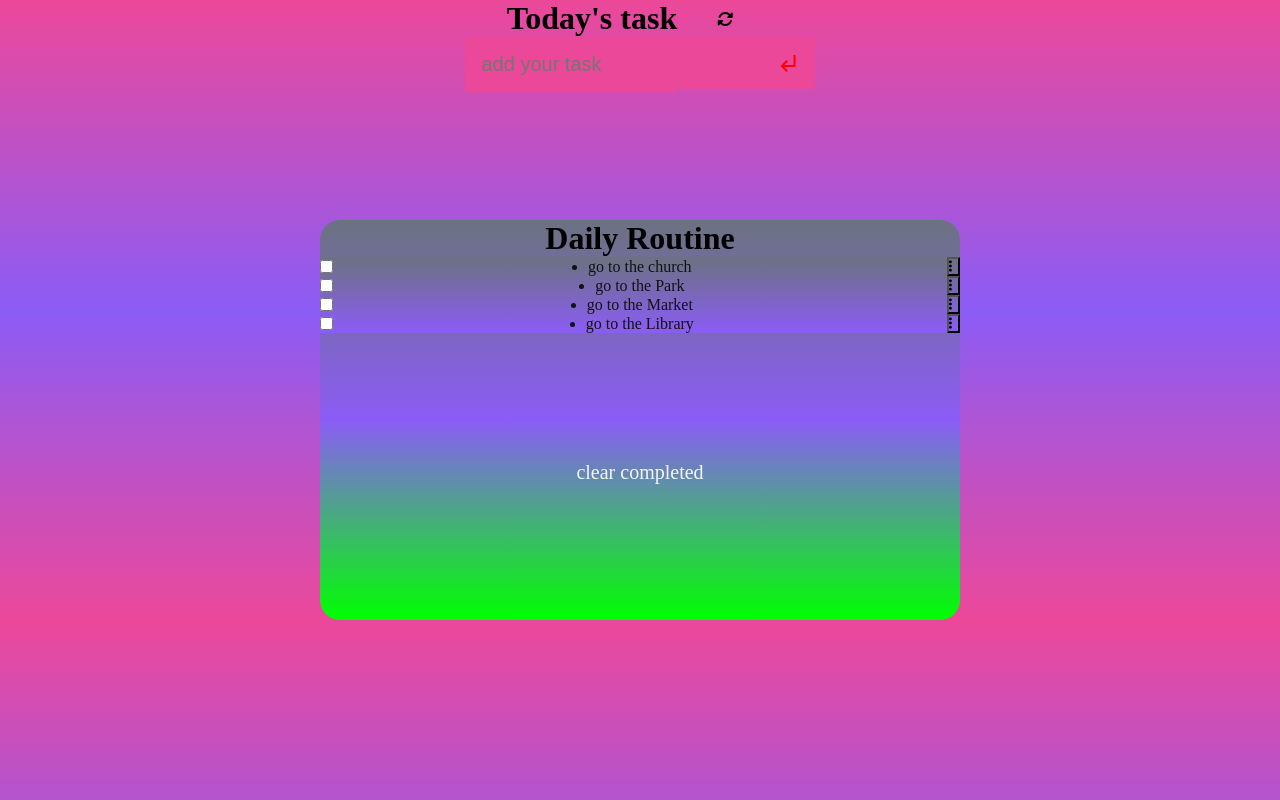
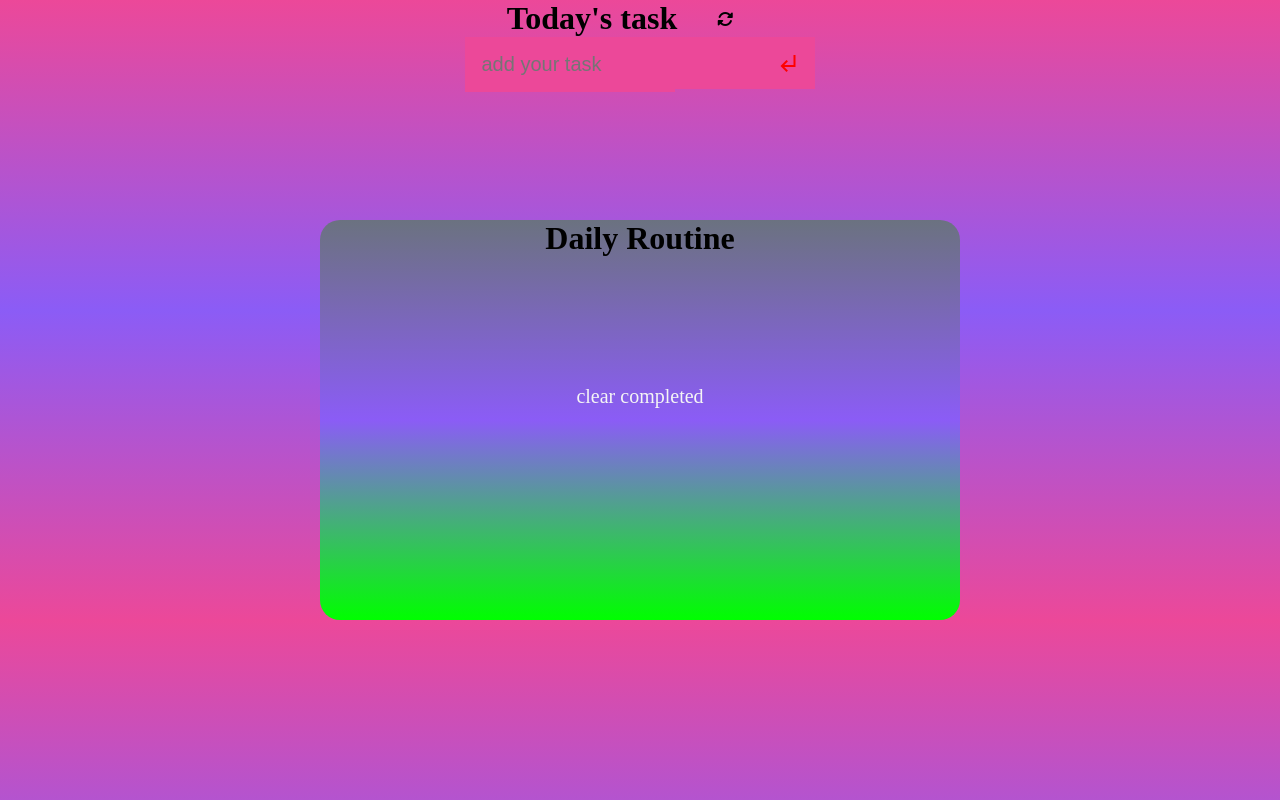
Before and after one commit to Ambrosegithub/Task-List-App, a website built with webpack: page src/index.html in a window 1280 px wide. Built offline with nearby package versions, Linux system fonts and the light colour scheme.

Commit message:
Make changes

```diff
--- a/src/index.css
+++ b/src/index.css
@@ -101,7 +101,6 @@ body {
   margin-right: 1%;
   background-color: inherit;
   border: none;
-  display: none;
 }
 
 #vertical-dots,
--- a/src/index.html
+++ b/src/index.html
@@ -30,6 +30,6 @@
       </div>
       <p id="clear">clear completed</p>
     </div>
-<script src="/src/index.js"></script>
+<!-- <script src="/src/index.js"></script> -->
 </body>
 </html>
--- a/src/index.js
+++ b/src/index.js
@@ -1,18 +1,20 @@
 import './index.css';
-import taskLiskArr from './modules/app.js';
+
+
 // import { displayTask } from './modules/storage.js';
-const toDoInputList = document.getElementById('toDoInputList');
-const displayTask = () => {
-  let task = '';
-  for (let i = 0; i < taskLiskArr.length; i += 1) {
-    const tasklList = `<div class='todo-div'>
-        <input type='checkbox' class='check' ${taskLiskArr[i].completed}>
-        <li class='todoListItem'>${taskLiskArr[i].description}</li>
-        <button class='completedButton'><i id="vertical-dots" class="fa-solid fa-ellipsis-vertical"></i></button>
-        <button class='trash-btn'><i id="trash-bin" class="fa-solid fa-trash-can"></i></button></div>
-        `;
-    task += tasklList;
-  }
-  toDoInputList.innerHTML = task;
-};
-displayTask();
+
+// const toDoInputList = document.getElementById('toDoInputList');
+// const displayTask = () => {
+//   let task = '';
+//   for (let i = 0; i < taskLiskArr.length; i += 1) {
+//     const tasklList = `<div class='todo-div'>
+//         <input type='checkbox' class='check' ${taskLiskArr[i].completed}>
+//         <li class='todoListItem'>${taskLiskArr[i].description}</li>
+//         <button class='completedButton'><i id="vertical-dots" class="fa-solid fa-ellipsis-vertical"></i></button>
+//         <button class='trash-btn'><i id="trash-bin" class="fa-solid fa-trash-can"></i></button></div>
+//         `;
+//     task += tasklList;
+//   }
+//   toDoInputList.innerHTML = task;
+// };
+// displayTask();
--- a/src/modules/app.js
+++ b/src/modules/app.js
@@ -1,4 +1,4 @@
-const taskLiskArr = [
+/* const taskLiskArr = [
   {
     description: 'go to the church',
     completed: false,
@@ -21,3 +21,4 @@ const taskLiskArr = [
   },
 ];
 export default taskLiskArr;
+*/
```
